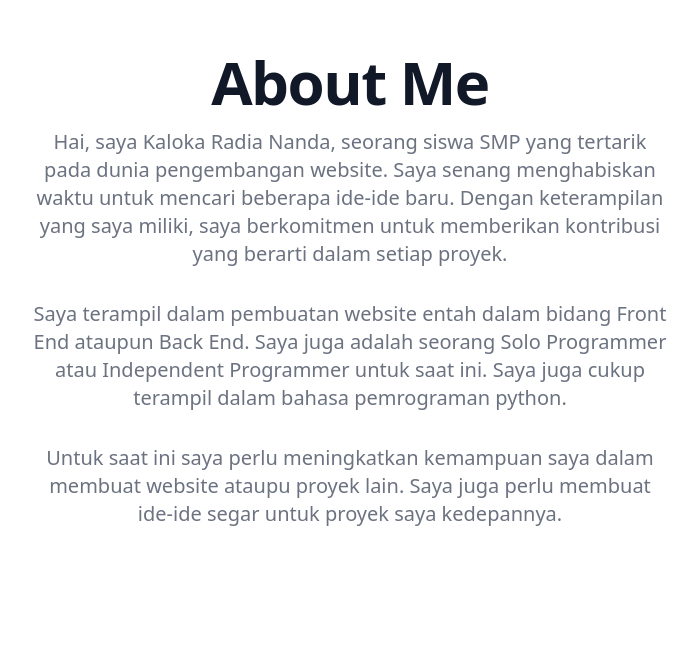
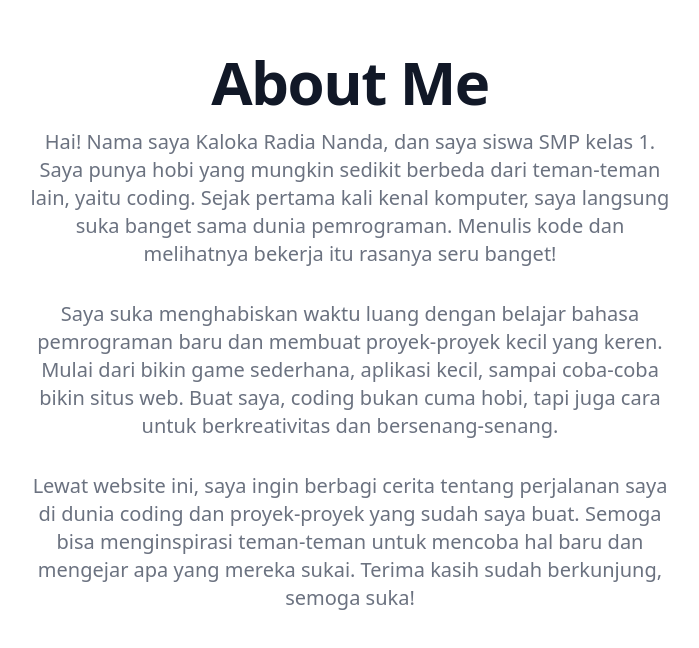
Before and after one commit to kalokaradia/My-Portfolio, a React (Vite) app: page / in a window 1280 px wide. Shown: the part 800-1448 px from the top of the page, without its empty margins (290-989 px from the left). Built offline with nearby package versions, Linux system fonts and the light colour scheme.

Commit message:
mengubah teks About.jsx

```diff
--- a/src/components/About.jsx
+++ b/src/components/About.jsx
@@ -6,22 +6,26 @@ export const About = () => {
                     About Me
                 </h1>
                 <p className="mx-auto mb-8 max-w-5xl text-lg text-gray-500 dark:text-gray-400 sm:px-16 lg:px-48 lg:text-xl">
-                    Hai, saya Kaloka Radia Nanda, seorang siswa SMP yang
-                    tertarik pada dunia pengembangan website. Saya senang
-                    menghabiskan waktu untuk mencari beberapa ide-ide baru.
-                    Dengan keterampilan yang saya miliki, saya berkomitmen untuk
-                    memberikan kontribusi yang berarti dalam setiap proyek.
+                    Hai! Nama saya Kaloka Radia Nanda, dan saya siswa SMP kelas
+                    1. Saya punya hobi yang mungkin sedikit berbeda dari
+                    teman-teman lain, yaitu coding. Sejak pertama kali kenal
+                    komputer, saya langsung suka banget sama dunia pemrograman.
+                    Menulis kode dan melihatnya bekerja itu rasanya seru banget!
                 </p>
                 <p className="mx-auto mb-8 max-w-5xl text-lg text-gray-500 dark:text-gray-400 sm:px-16 lg:px-48 lg:text-xl">
-                    Saya terampil dalam pembuatan website entah dalam bidang
-                    Front End ataupun Back End. Saya juga adalah seorang Solo
-                    Programmer atau Independent Programmer untuk saat ini. Saya
-                    juga cukup terampil dalam bahasa pemrograman python.
+                    Saya suka menghabiskan waktu luang dengan belajar bahasa
+                    pemrograman baru dan membuat proyek-proyek kecil yang keren.
+                    Mulai dari bikin game sederhana, aplikasi kecil, sampai
+                    coba-coba bikin situs web. Buat saya, coding bukan cuma
+                    hobi, tapi juga cara untuk berkreativitas dan
+                    bersenang-senang.
                 </p>
                 <p className="mx-auto mb-8 max-w-5xl text-lg text-gray-500 dark:text-gray-400 sm:px-16 lg:px-48 lg:text-xl">
-                    Untuk saat ini saya perlu meningkatkan kemampuan saya dalam
-                    membuat website ataupu proyek lain. Saya juga perlu membuat
-                    ide-ide segar untuk proyek saya kedepannya.
+                    Lewat website ini, saya ingin berbagi cerita tentang
+                    perjalanan saya di dunia coding dan proyek-proyek yang sudah
+                    saya buat. Semoga bisa menginspirasi teman-teman untuk
+                    mencoba hal baru dan mengejar apa yang mereka sukai. Terima
+                    kasih sudah berkunjung, semoga suka!
                 </p>
             </div>
         </section>
```
